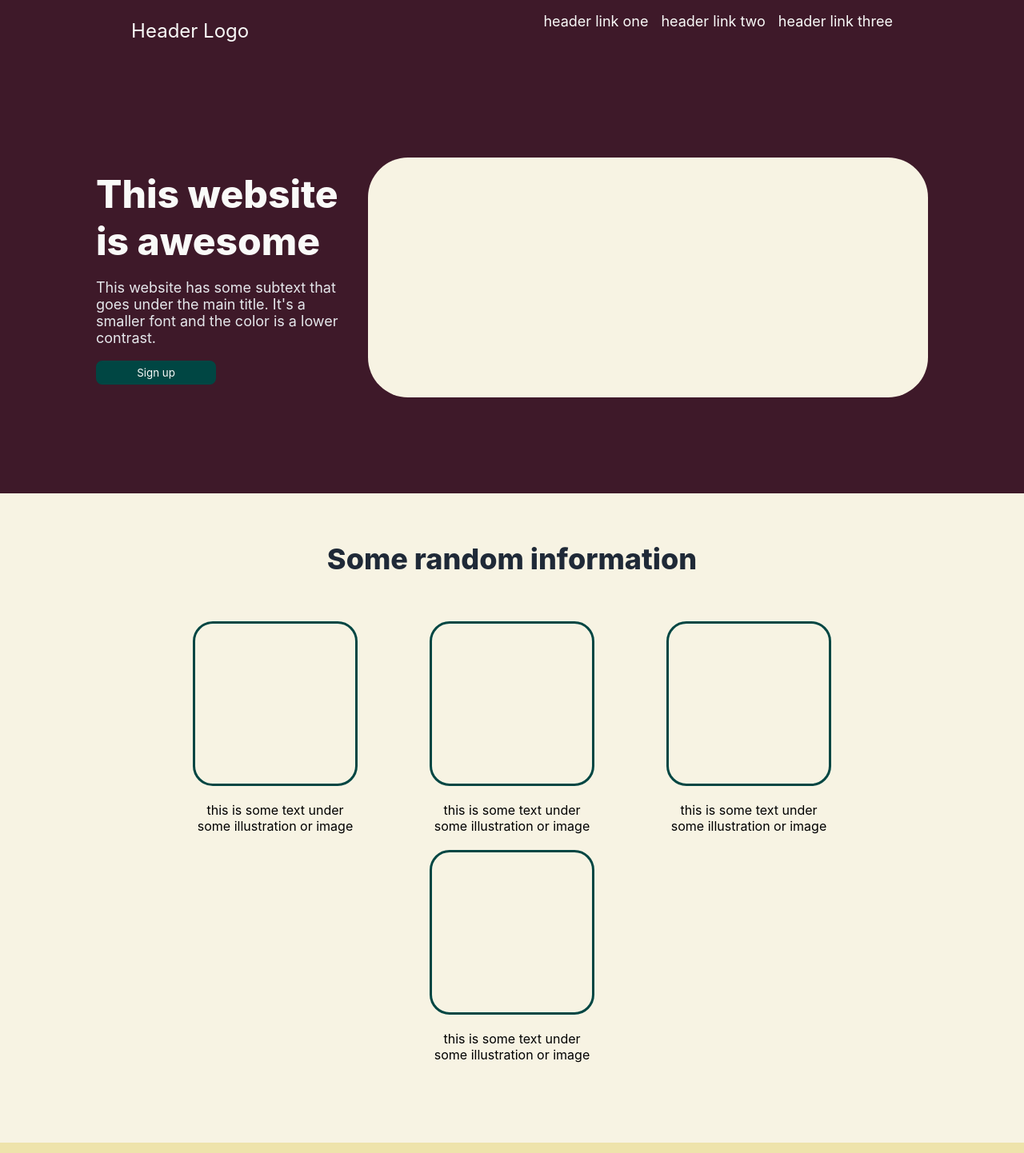
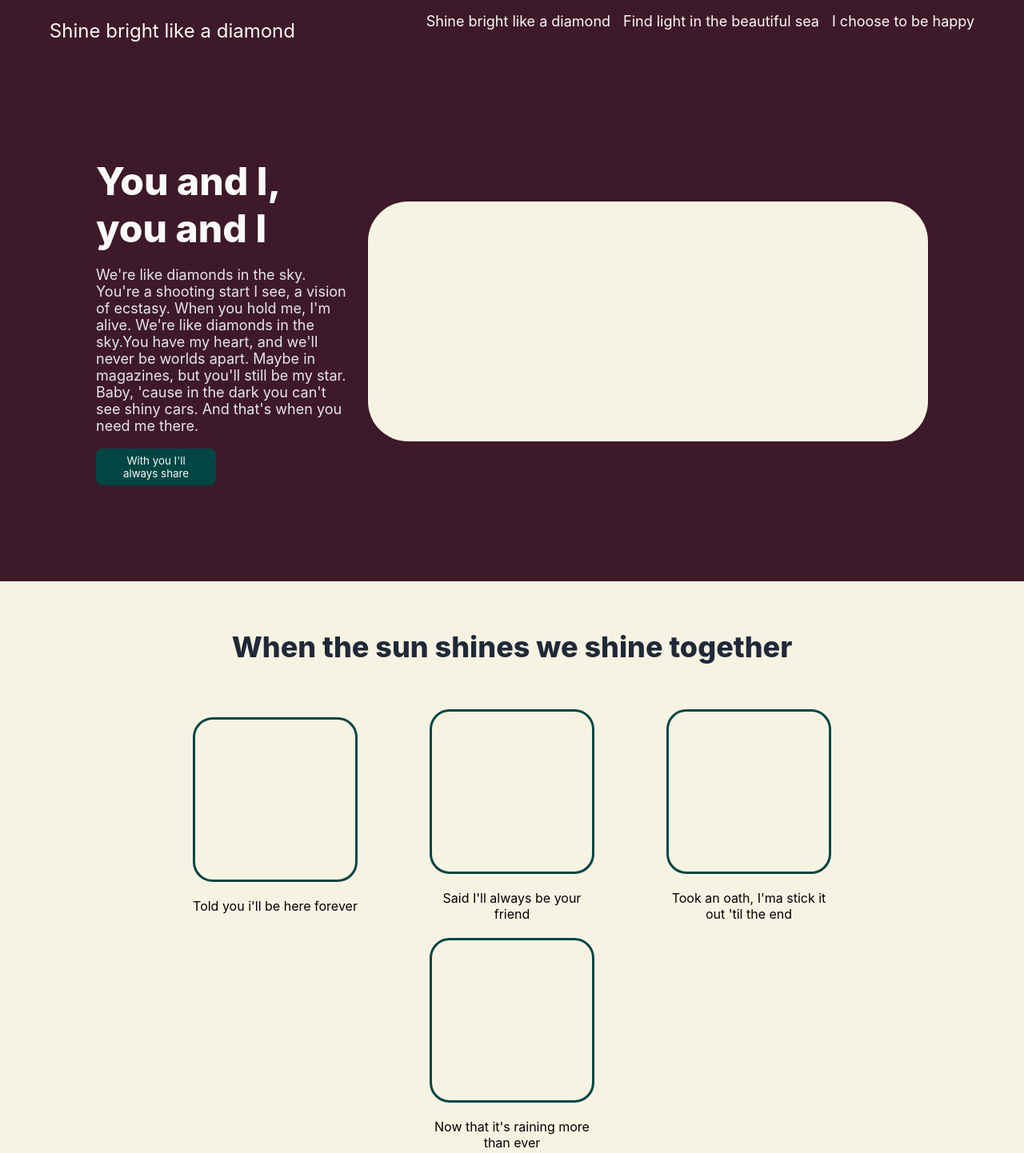
Before and after one commit to bjtn1/landing-page, a plain HTML site: page index.html in a window 1280 px wide. Shown: the top 1442 px of the page at 80% size. Drawn offline with Linux system fonts and the light colour scheme.

Commit message:
Make boxes clickable

```diff
--- a/css/style.css
+++ b/css/style.css
@@ -47,6 +47,7 @@ body {
 
 .box {
     border: 3px solid #004643;
+    cursor: pointer;
 }
 
 .quote {
@@ -161,12 +162,17 @@ ul {
     width: 200px;
     height: 200px;
     margin: 20px 0;
+    transition-duration: 0.4s;
 }
 
 .break {
     flex-basis: 100%;
     height: 0;
   }
+
+.box:hover {
+    box-shadow: 0 12px 16px 0 rgba(0,0,0,0.24), 0 17px 50px 0 rgba(0,0,0,0.19);
+}
 
 /* END: INFORMATION SECTION */
 
@@ -244,45 +250,3 @@ ul {
 }
 
 /* END FOOTER SECTION */
-
-
-
-
-/* Colors and stuff
-
-* {
-    font-family: Roboto;
-}
-
-Dark background color (hero and footer):
-    background: #1f2937;
-
-Hero Main text ("this website is awesome")
-    font-size: 48px;
-    font-weight: 800;
-    color: #F9FAF8;
-
-Hero secondary text:
-    font-size: 18px;
-    color: #E5E7EB
-
-Header Logo text
-    font-size: 24px;
-    color: #F9FAF8;
-
-Call to action background color
-    background: #3882F6;
-
-Information Header text
-    font-size: 36px;
-    font-weight: 800;
-    color: #1F2937;
-
-Quote section background
-    background: #E5E7EB;
-
-Quote text
-    font-size: 36px;
-    font-style: italic;
-    color: #1F2937;
-*/
--- a/index.html
+++ b/index.html
@@ -9,27 +9,29 @@
     <body>
         <div class="hero">
             <div class="nav">
-                <p class="header-logo-text">Header Logo</p>
+                <p class="header-logo-text">Shine bright like a diamond</p>
                 <ul>
                     <li>
-                        <a href="">header link one</a>
+                        <a href="">Shine bright like a diamond</a>
                     </li>
                     <li>
-                        <a href="">header link two</a>
+                        <a href="">Find light in the beautiful sea</a>
                     </li>
                     <li>
-                        <a href="">header link three</a>
+                        <a href="">I choose to be happy</a>
                     </li>
                 </ul>
             </div>
 
             <div class="header">
                 <div class="left-header">
-                    <p class="hero-main-text">This website is awesome</p>
-                    <p class="hero-secondary-text">This website has some subtext that goes under the main title. It's a smaller font and
-                        the color is a lower contrast.
+                    <p class="hero-main-text">You and I, you and I</p>
+                    <p class="hero-secondary-text">We're like diamonds in the sky. You're a shooting start I see, a vision
+                        of ecstasy. When you hold me, I'm alive. We're like diamonds in the sky.You have my heart, and
+                        we'll never be worlds apart. Maybe in magazines, but you'll still be my star. Baby, 'cause in the dark
+                        you can't see shiny cars. And that's when you need me there.
                     </p>
-                    <a href="https://www.youtube.com/watch?v=mZa2L7LwceU&t=9s" target="_blank"><button>Sign up</button></a>
+                    <a href="https://www.youtube.com/watch?v=mZa2L7LwceU&t=9s" target="_blank"><button>With you I'll always share</button></a>
                 </div>
 
                 <div class="right-header">
@@ -43,47 +45,58 @@
 
         <div class="info">
             <div class="info-title">
-                <p class="information-header-text">Some random information</p>
+                <p class="information-header-text">When the sun shines we shine together</p>
             </div>
 
             <div class="break"></div>
 
             <div class="container">
-                <div class="box"><img alt=""></div>
-                <div class="text">this is some text under some illustration or image</div>
+                <a class="click" href="https://www.youtube.com/watch?v=CvBfHwUxHIk" target="_blank">
+                    <div class="box"></div>
+                </a>
+                <div class="text">Told you i'll be here forever</div>
             </div>
 
             <div class="container">
-                <div class="box"><img alt=""></div>
-                <div class="text">this is some text under some illustration or image</div>
+                <a class="click" href="https://www.youtube.com/watch?v=CvBfHwUxHIk" target="_blank">
+                    <div class="box"></div>
+                </a>
+                <div class="text">Said I'll always be your friend</div>
             </div>
 
             <div class="container">
-                <div class="box"><img alt=""></div>
-                <div class="text">this is some text under some illustration or image</div>
+                <a class="click" href="https://www.youtube.com/watch?v=CvBfHwUxHIk" target="_blank">
+                    <div class="box"></div>
+                </a>
+                <div class="text">Took an oath, I'ma stick it out 'til the end</div>
             </div>
 
             <div class="container">
-                <div class="box"><img alt=""></div>
-                <div class="text">this is some text under some illustration or image</div>
+                <a class="click" href="https://www.youtube.com/watch?v=CvBfHwUxHIk" target="_blank">
+                    <div class="box"></div>
+                </a>
+                <div class="text">Now that it's raining more than ever</div>
             </div>
         </div>
 
         <div class="quote">
-            <p class="quote-text">This is some inspiring quote, or a testimonial from a customer. Maybe it's juts filling up
-                space, or maybe people will actually read it. Who knows? All I know is that it looks nice.
+            <p class="quote-text">Know that we'll still have each other. You can stand under my umbrella.
+                You can stand under my umbrella, ella, ella, eh, eh, eh.
+                Under my umbrella, ella, ella, eh, eh, eh.
+                Under my umbrella, ella, ella, eh, eh, eh.
+                Under my umbrella, ella, ella, eh, eh, eh, eh, eh, eh.
             </p>
-            <p class="quote-author">-Thor, God of Thunder</p>
+            <p class="quote-author">-Rhianna (a.k.a Rhi Rhi)</p>
         </div>
 
         <div class="cta">
             <div class="cta-left">
-                <p class="cta-header">Call to action! It's time!</p>
-                <p class="cta-text">Sign up for our product by clicking that button right over there</p>
+                <p class="cta-header">These fancy things will never come in between</p>
+                <p class="cta-text">You're part of my entity, here for infinity</p>
             </div>
 
             <div class="cta-right">
-                <a target="_blank" href="https://www.youtube.com/watch?v=mZa2L7LwceU&t=9s"><button>Sign up</button></a>
+                <a target="_blank" href="https://www.youtube.com/watch?v=mZa2L7LwceU&t=9s"><button>Umbrella</button></a>
             </div>
         </div>
 
```
